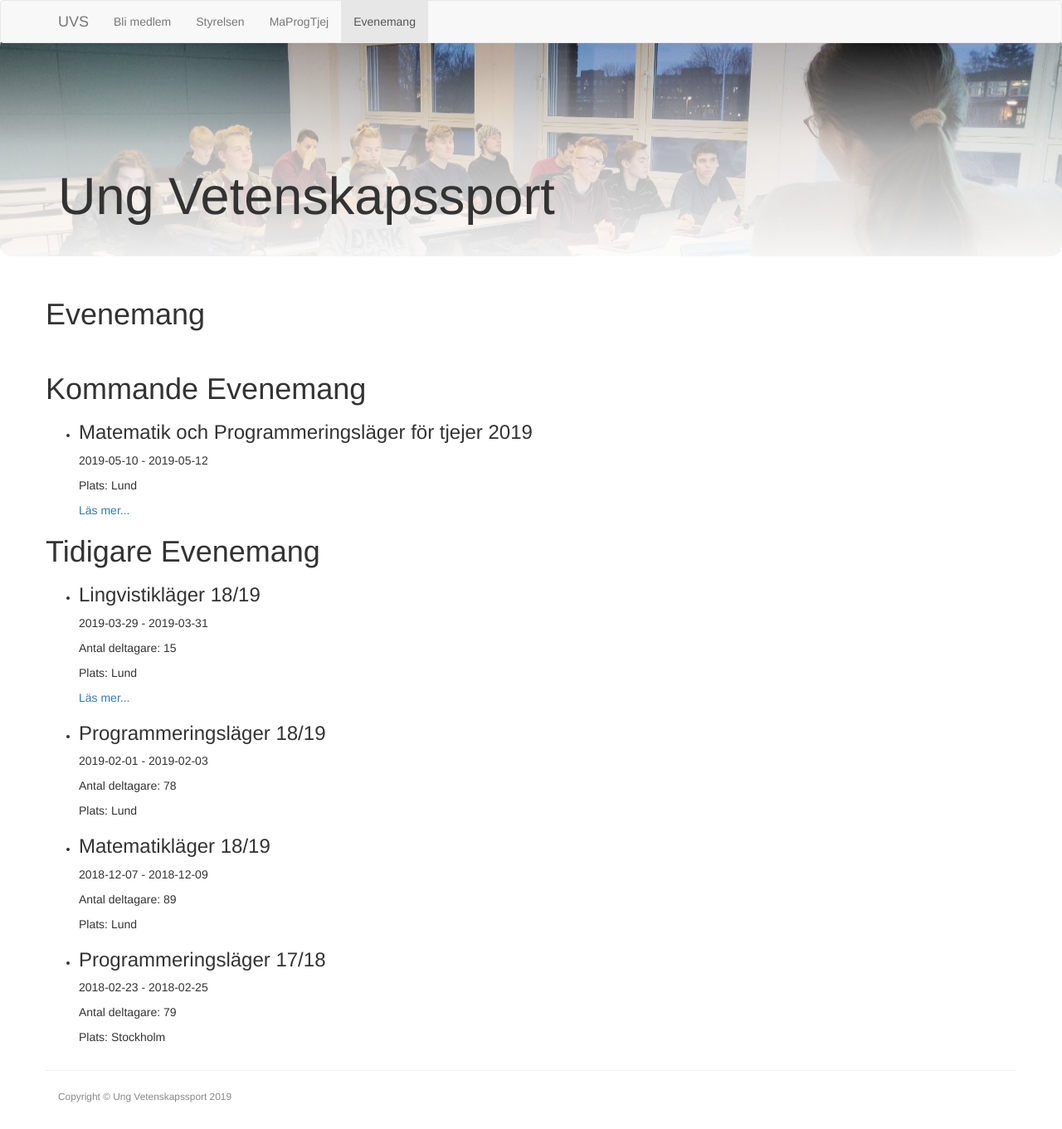
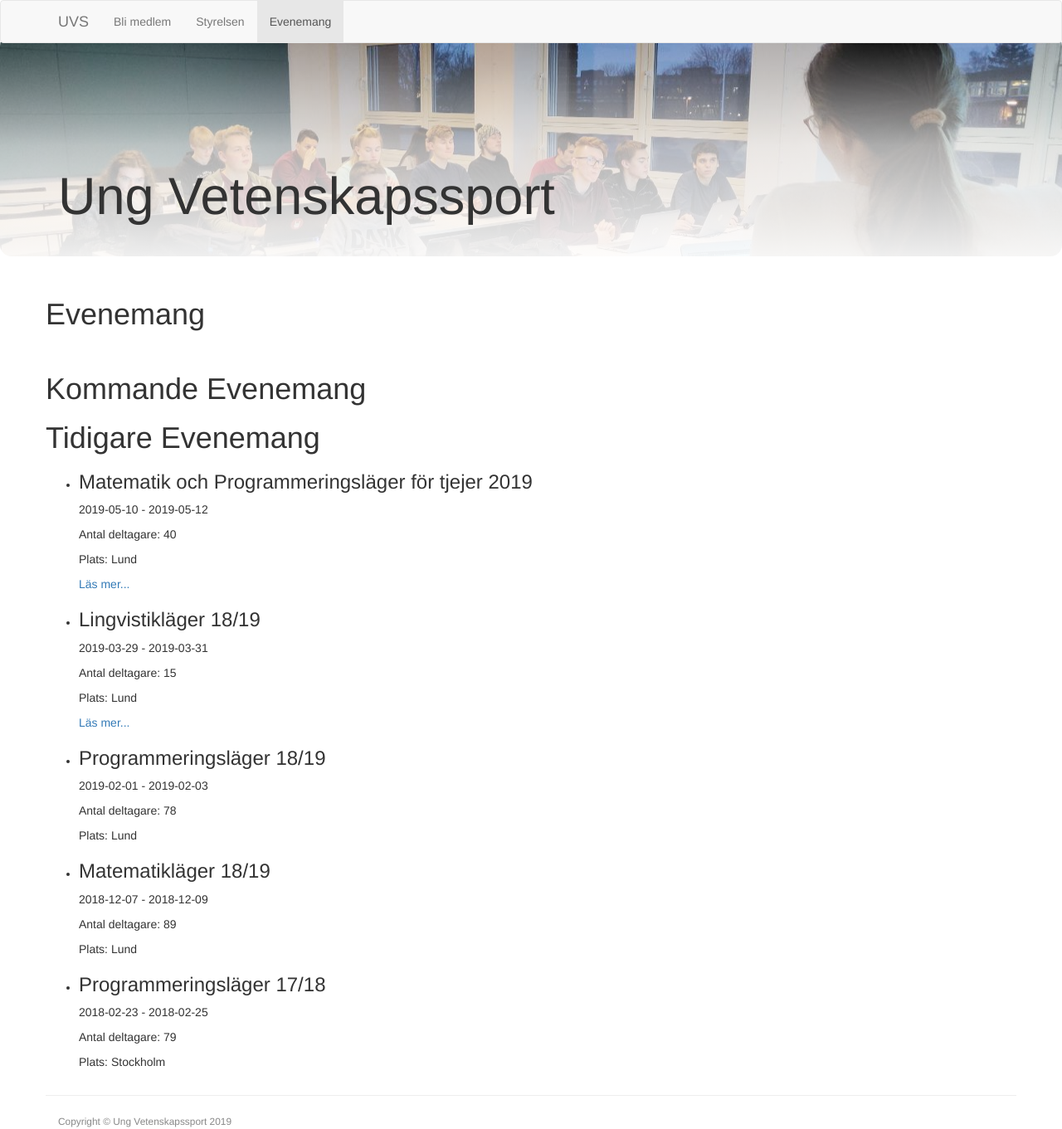
Before and after one commit to ungvetenskapssport/ungvetenskapssport.github.io, a Jekyll site: the page built from events.md, in a window 1280 px wide. Shown: the whole page at 83% size. Built offline with Jekyll 4.4.1, drawn with Linux system fonts in a browser that asks for light colours; nearby versions of some CDN libraries; before the commit the page ends 1331 px from its top, so only the background shows below that.

Commit message:
update event and pages

```diff
--- a/_data/events.yml
+++ b/_data/events.yml
@@ -1,9 +1,10 @@
 - name: "Matematik och Programmeringsläger för tjejer 2019"
-  upcoming: true
+  upcoming: false
   inbjudan: "/events/maprogtjej19"
   startdate: 2019-05-10
   enddate: 2019-05-12
   location: Lund
+  no_participants: 40
 
 - name: Lingvistikläger 18/19
   upcoming: false
--- a/_data/pages.yml
+++ b/_data/pages.yml
@@ -6,10 +6,6 @@
   url: "/styrelsen"
   id: "styrelsen"
 
-- name: MaProgTjej
-  url: "/events/maprogtjej19"
-  id: maprogtjej19
-
 - name: Evenemang
   url: "/events"
   id: "events"
```
